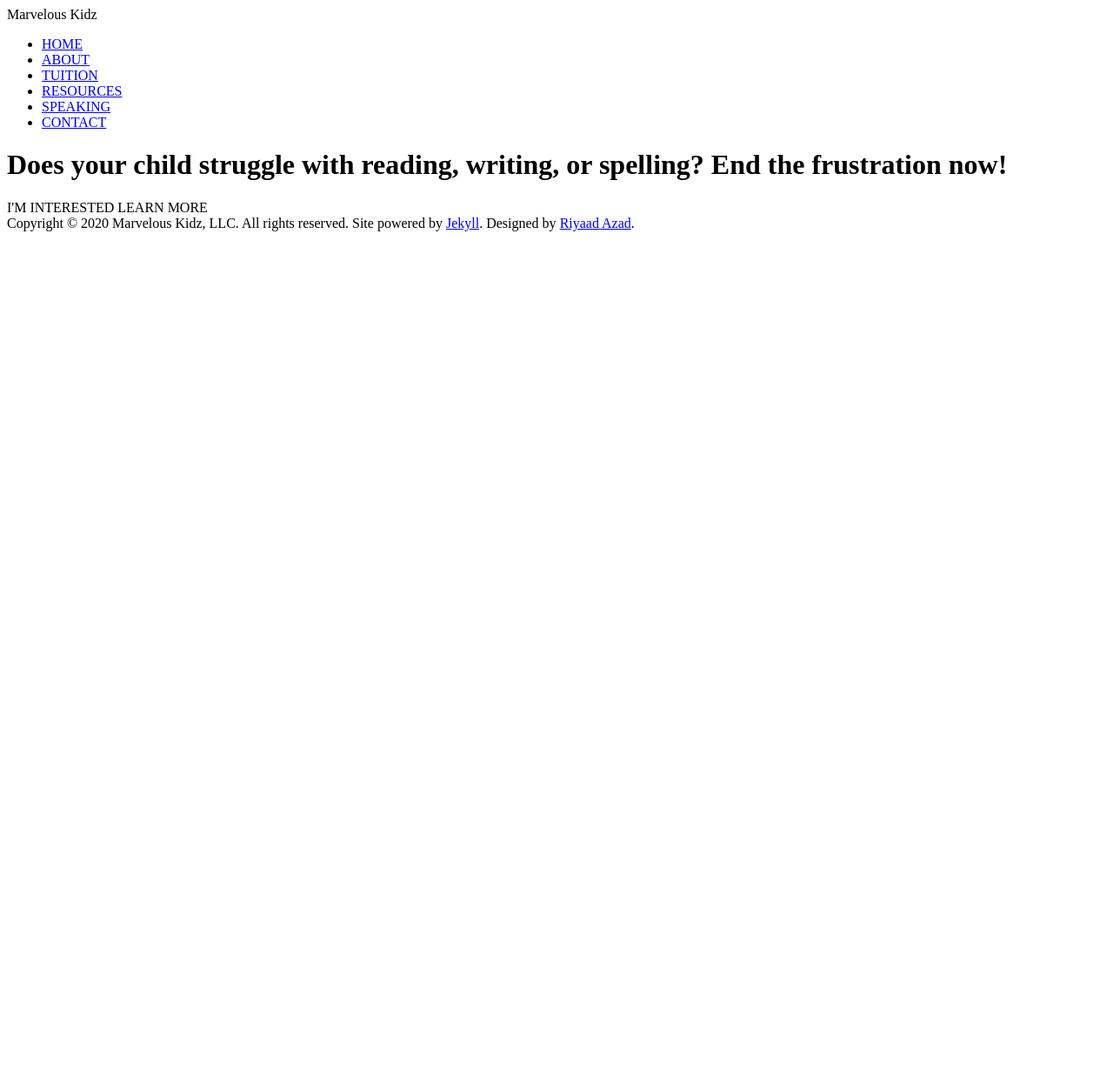
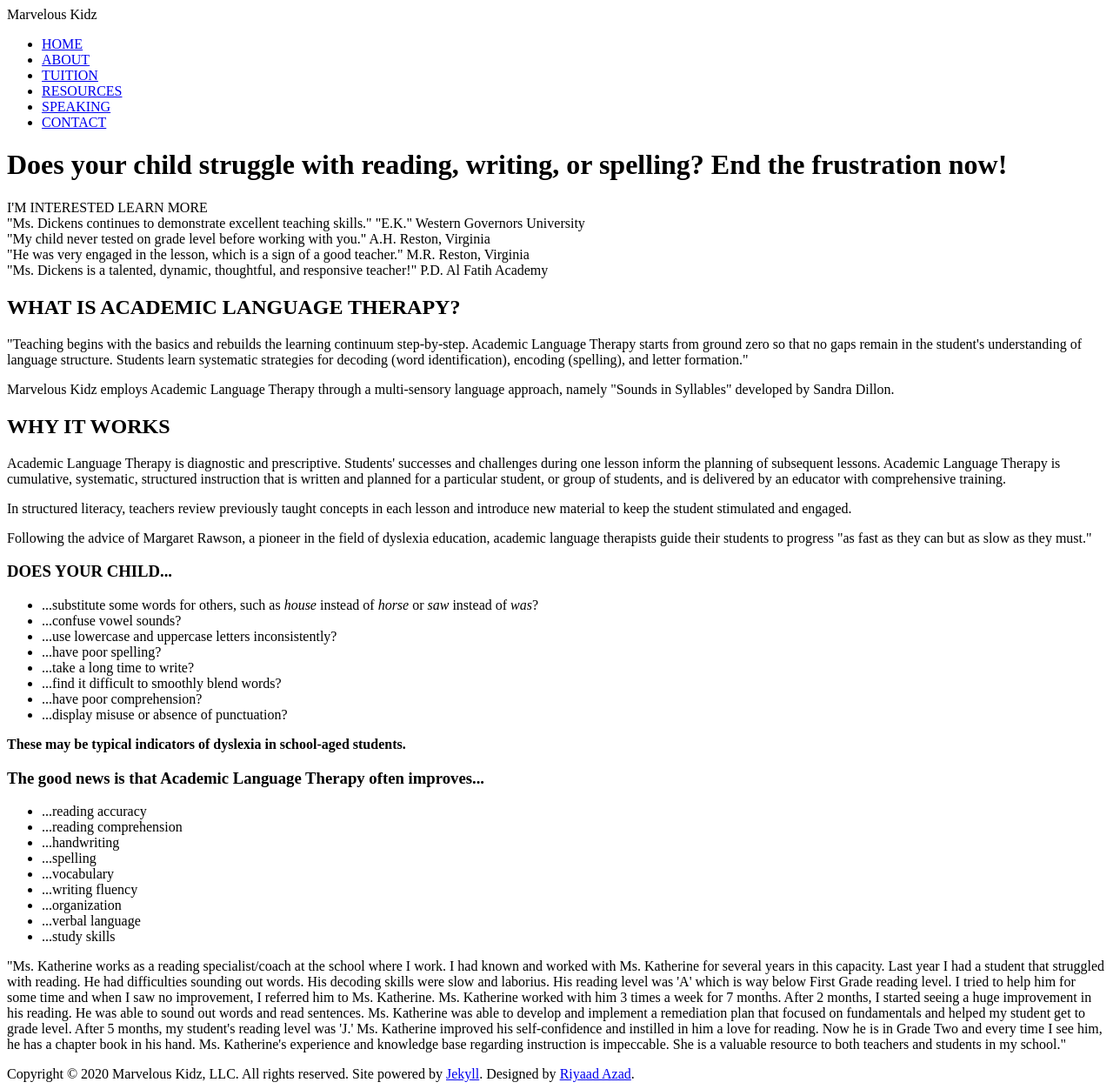
Before and after one commit to Marvelous-Kidz-LLC/marvelous-kidz-llc.github.io, a Jekyll site: the page built from index.html, in a window 1280 px wide. Shown: the whole page at 87% size. Built offline with Jekyll 4.4.1, drawn with Linux system fonts in a browser that asks for light colours; before the commit the page ends 900 px from its top, so only the background shows below that.

Commit message:
Add HTML text

```diff
--- a/index.html
+++ b/index.html
@@ -7,3 +7,75 @@
 <span class="button">I'M INTERESTED</span>
 <span class="tertiary button">LEARN MORE</span>
 </div>
+
+<div class="testimonials carousel section">
+    <div class="testimonial">
+        <span class="quote">"Ms. Dickens continues to demonstrate excellent teaching skills."</span>
+        <span class="sender">"E.K."</span>
+        <span class="location">Western Governors University</span>
+    </div>
+    <div class="testimonial">
+        <span class="quote">"My child never tested on grade level before working with you."</span>
+        <span class="sender">A.H.</span>
+        <span class="location">Reston, Virginia</span>
+    </div>
+    <div class="testimonial">
+        <span class="quote">"He was very engaged in the lesson, which is a sign of a good teacher."</span>
+        <span class="sender">M.R.</span>
+        <span class="location">Reston, Virginia</span>
+    </div>
+    <div class="testimonial">
+        <span class="quote">"Ms. Dickens is a talented, dynamic, thoughtful, and responsive teacher!"</span>
+        <span class="sender">P.D.</span>
+        <span class="location">Al Fatih Academy</span>
+    </div>
+</div>
+
+<div class="information section">
+    <h2>WHAT IS ACADEMIC LANGUAGE THERAPY?</h2>
+    <p>"Teaching begins with the basics and rebuilds the learning continuum step-by-step. Academic Language Therapy starts from ground zero so that no gaps remain in the student's understanding of language structure. Students learn systematic strategies for decoding (word identification), encoding (spelling), and letter formation."</p>
+    <p>Marvelous Kidz employs Academic Language Therapy through a multi-sensory language approach, namely "Sounds in Syllables" developed by Sandra Dillon.</p>
+</div>
+
+<div class="effects section">
+    <h2>WHY IT WORKS</h2>
+    <p>Academic Language Therapy is diagnostic and prescriptive. Students' successes and challenges during one lesson inform the planning of subsequent lessons. Academic Language Therapy is cumulative, systematic, structured instruction that is written and planned for a particular student, or group of students, and is delivered by an educator with comprehensive training.</p>
+    <p>In structured literacy, teachers review previously taught concepts in each lesson and introduce new material to keep the student stimulated and engaged.</p>
+    <p>Following the advice of Margaret Rawson, a pioneer in the field of dyslexia education, academic language therapists guide their students to progress "as fast as they can but as slow as they must."</p>
+</div>
+
+<div class="indicators cards">
+    <div class="half column">
+        <h3>DOES YOUR CHILD...</h3>
+        <ul>
+            <li>...substitute some words for others, such as <em>house</em> instead of <em>horse</em> or <em>saw</em> instead of <em>was</em>?</li>
+            <li>...confuse vowel sounds?</li>
+            <li>...use lowercase and uppercase letters inconsistently?</li>
+            <li>...have poor spelling?</li>
+            <li>...take a long time to write?</li>
+            <li>...find it difficult to smoothly blend words?</li>
+            <li>...have poor comprehension?</li>
+            <li>...display misuse or absence of punctuation?</li>
+        </ul>
+        <p><strong>These may be typical indicators of dyslexia in school-aged students.</strong></p>
+    </div>
+    <div class="half column">
+        <h3>The good news is that Academic Language Therapy often improves...</h3>
+        <ul>
+            <li>...reading accuracy</li>
+            <li>...reading comprehension</li>
+            <li>...handwriting</li>
+            <li>...spelling</li>
+            <li>...vocabulary</li>
+            <li>...writing fluency</li>
+            <li>...organization</li>
+            <li>...verbal language</li>
+            <li>...study skills</li>
+        </ul>
+    </div>
+</div>
+
+<div class="story">
+    <p>"Ms. Katherine works as a reading specialist/coach at the school where I work. I had known and worked with Ms. Katherine for several years in this capacity. Last year I had a student that struggled with reading. He had difficulties sounding out words. His decoding skills were slow and laborius. His reading level was 'A' which is way below First Grade reading level. I tried to help him for some time and when I saw no improvement, I referred him to Ms. Katherine. Ms. Katherine worked with him 3 times a week for 7 months. After 2 months, I started seeing a huge improvement in his reading. He was able to sound out words and read sentences. Ms. Katherine was able to develop and implement a remediation plan that focused on fundamentals and helped my student get to grade level. After 5 months, my student's reading level was 'J.' Ms. Katherine improved his self-confidence and instilled in him a love for reading. Now he is in Grade Two and every time I see him, he has a chapter book in his hand. Ms. Katherine's experience and knowledge base regarding instruction is impeccable. She is a valuable resource to both teachers and students in my school."
+    </p>
+</div>
```
